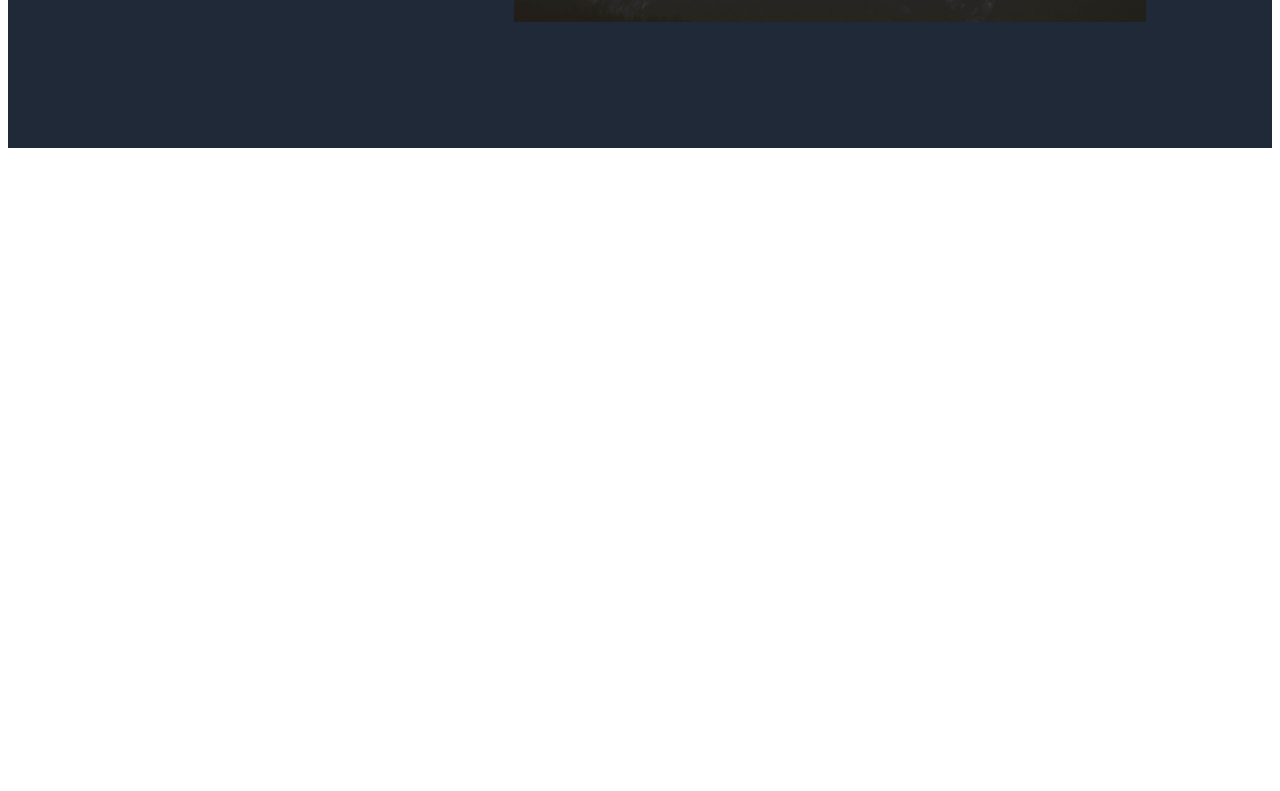
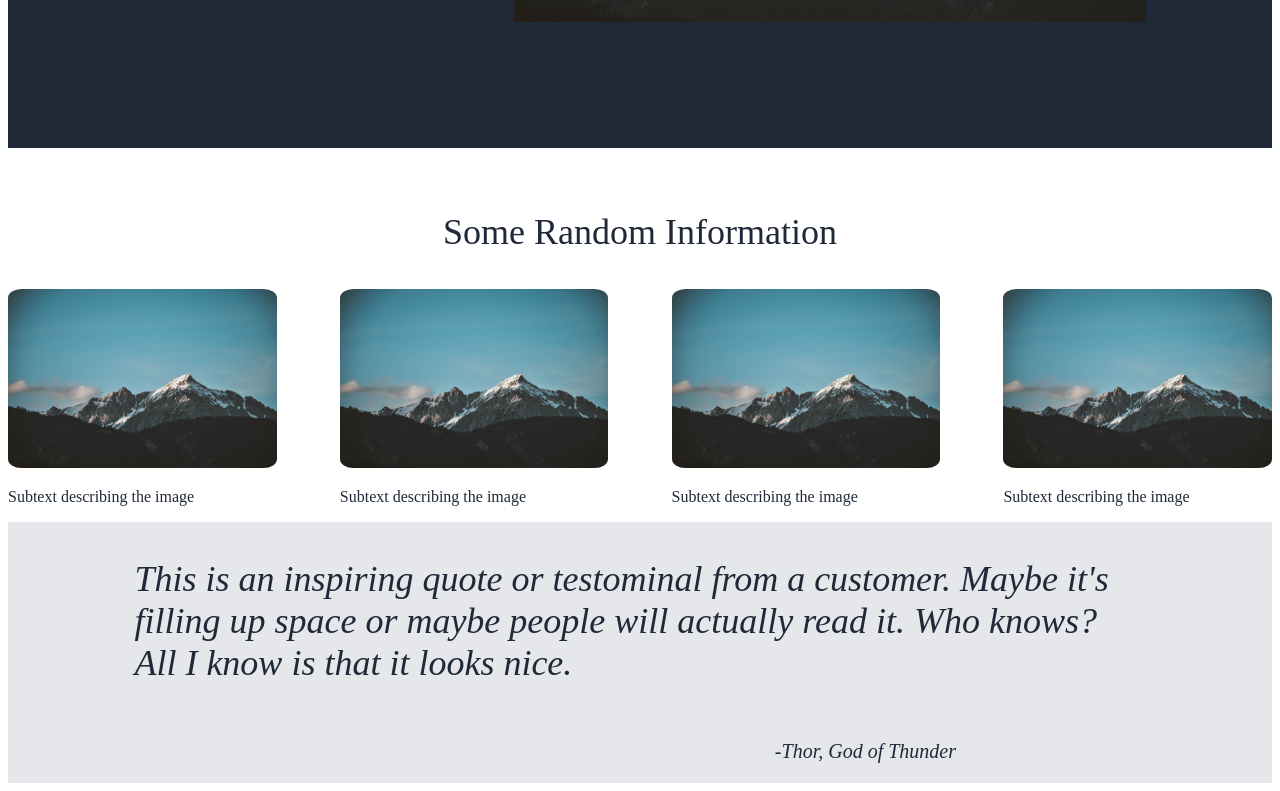
Before and after one commit to Adonuu/odin-landing-page, a plain HTML site: page index.html in a window 1280 px wide. Shown: the part 561-1352 px from the top of the page. Before the commit the page ends 800 px from the top, so only its background shows below. Drawn offline with Linux system fonts and the light colour scheme.

Commit message:
information section styling finished quote section added and styling finished

```diff
--- a/css/index.css
+++ b/css/index.css
@@ -81,3 +81,68 @@
 #heroInfo > p {
     text-align: center;
 }
+
+#infoContainer {
+    width: 100%;
+    height: 22.5%;
+}
+
+.infoHeader {
+    width: 100%;
+    height: 10%;
+    font-size: 36px;
+    text-decoration: extra-bold;
+    color: #1F2937;
+    text-align: center;
+}
+
+#infoImageContainer {
+    width: 100%;
+    height: 90%;
+    display: flex;
+    justify-content: space-evenly;
+    gap: 5%;
+}
+
+#infoImageContainer > * {
+    flex: auto;
+    width : 15%;
+    height : 100%;
+}
+
+.infoImage {
+    width: 100%;
+    height: 80%;
+    border-radius: 5%;
+}
+
+.imageDescription {
+    width: 100%;
+    height: 20%;
+    color: #1F2937;
+}
+
+#quoteContainer {
+    background-color: #E5E7EB;
+    width: 100%;
+    height: 22.5%;
+    display: flex;
+    align-items: center;
+    justify-content: center;
+    flex-wrap: wrap;
+}
+
+#quote {
+    width : 80%;
+    font-size: 36px;
+    font-style: italic;
+    color: #1F2937;
+}
+
+#customerName {
+    width: 50%;
+    font-size: 20px;
+    font-style: oblique;
+    color: #1F2937;
+    text-align: right;
+}
--- a/index.html
+++ b/index.html
@@ -26,6 +26,37 @@
                 <img class="headerImage" src="images/header-image.jpg">
             </div>
         </div>
+        <!--Info Section-->
+        <div id="infoContainer">
+            <p class="infoHeader">Some Random Information</p>
+            <div id="infoImageContainer">
+                <div class="imageContainer">
+                    <img class="infoImage" src="images/header-image.jpg">
+                    <p class="imageDescription">Subtext describing the image</p>
+                </div>
+                <div class="imageContainer">
+                    <img class="infoImage" src="images/header-image.jpg">
+                    <p class="imageDescription">Subtext describing the image</p>
+                </div>
+                <div class="imageContainer">
+                    <img class="infoImage" src="images/header-image.jpg">
+                    <p class="imageDescription">Subtext describing the image</p>
+                </div>
+                <div class="imageContainer">
+                    <img class="infoImage" src="images/header-image.jpg">
+                    <p class="imageDescription">Subtext describing the image</p>
+                </div>
+            </div>
+        </div>
+        <!--Quote Section-->
+        <div id="quoteContainer">
+            <p id="quote">This is an inspiring quote or testominal from a customer. Maybe it's filling up space or maybe people will actually read it. Who knows? All I know is that it looks nice.</p>
+            <p id="customerName">-Thor, God of Thunder</p>
+        </div>
+        <!--Call to Action-->
+        <div id="callToActionContainer">
+
+        </div>
     </div>
 </body>
 </html>
```
